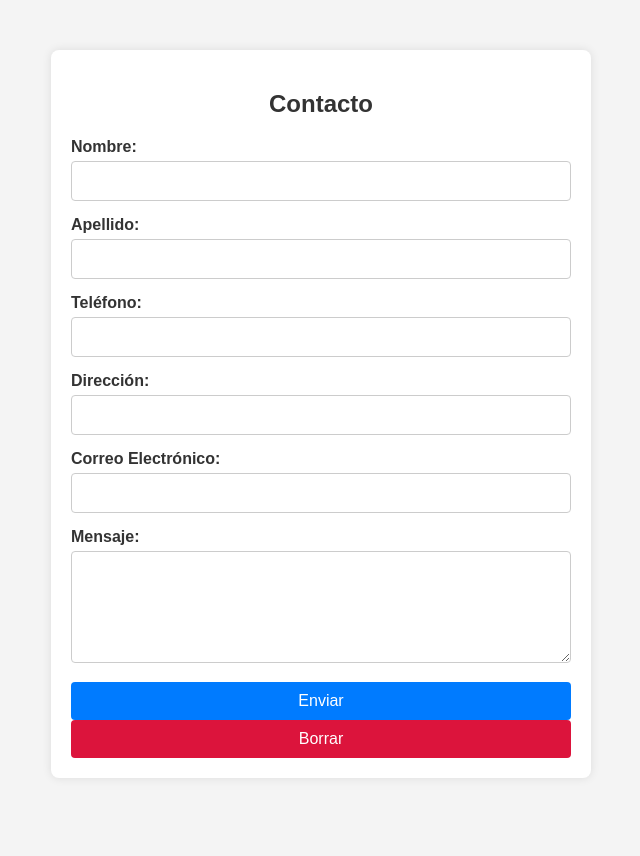
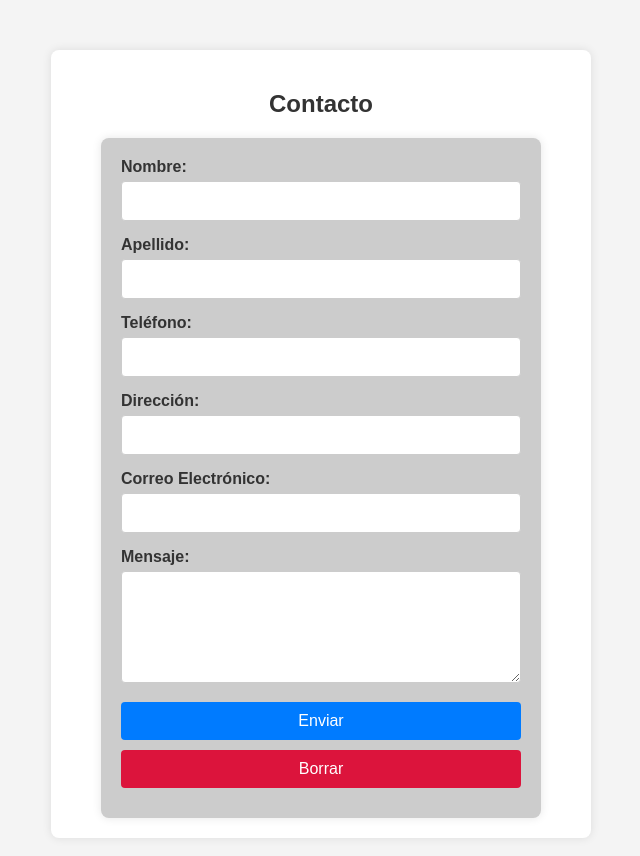
Before and after one commit to BiagioliJuanManuel/PilarTecno-Git, a plain HTML site: page index.html in a window 1280 px wide. Shown: the whole page, without its empty margins (319-959 px from the left). Before the commit the page ends 828 px from the top, so only its background shows below. Drawn offline with Linux system fonts and the light colour scheme.

Commit message:
feature: card form

```diff
--- a/index.html
+++ b/index.html
@@ -1,15 +1,18 @@
 <!DOCTYPE html>
 <html lang="es">
+
 <head>
     <meta charset="UTF-8">
     <meta name="viewport" content="width=device-width, initial-scale=1.0">
     <title>Formulario de Contacto</title>
     <link rel="stylesheet" href="styles.css">
 </head>
+
 <body>
     <div class="form-container">
         <h2>Contacto</h2>
         <form action="/contact" method="POST">
+            <div class="form-card">
                 <div class="form-group">
                     <label for="nombre">Nombre:</label>
                     <input type="text" id="nombre" name="nombre" required>
@@ -35,6 +38,7 @@
                     <textarea id="mensaje" name="mensaje" rows="5" required></textarea>
                 </div>
                 <div>
+                </div>
                 <button type="submit" class="btn">Enviar</button>
                 <button type="reset" class="btn btn--danger">Borrar</button>
             </div>
@@ -42,4 +46,5 @@
         </form>
     </div>
 </body>
+
 </html>
--- a/styles.css
+++ b/styles.css
@@ -10,6 +10,15 @@ body {
     max-width: 500px;
     margin: 50px auto;
     background-color: #fff;
+    padding: 20px;
+    border-radius: 8px;
+    box-shadow: 0 0 10px rgba(0, 0, 0, 0.1);
+}
+
+.form-card{
+    width: 80%;
+    margin: 0 auto;
+    background-color: #ccc;
     padding: 20px;
     border-radius: 8px;
     box-shadow: 0 0 10px rgba(0, 0, 0, 0.1);
@@ -51,6 +60,7 @@ textarea {
 .btn {
     display: inline-block;
     width: 100%;
+    margin-bottom: 10px;
     padding: 10px;
     background-color: #007bff;
     color: white;
```
Lines whose indentation alone changed are shown as unchanged.
